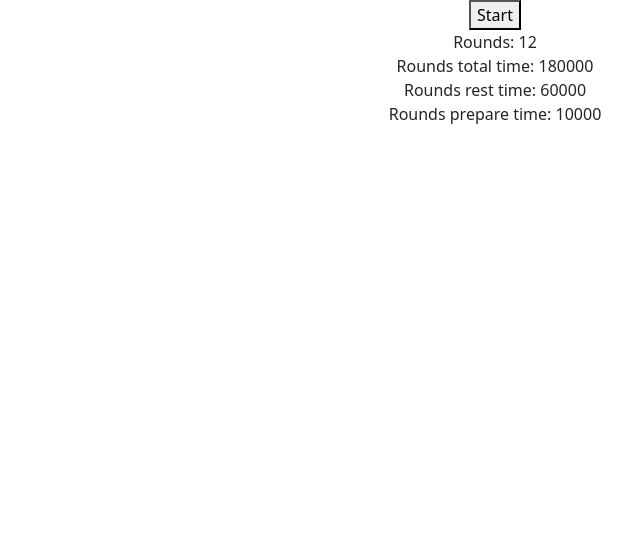
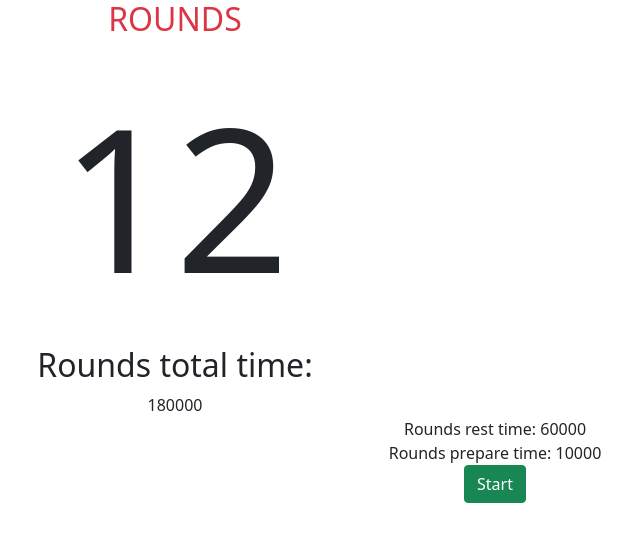
Before and after one commit to Omega24v/BoxingApp, a React (Create React App) app: page / in a window 1280 px wide. Shown: the top 542 px of the page, without its empty margins (145-785 px from the left). Built offline with nearby package versions, Linux system fonts and the light colour scheme.

Commit message:
replace elements to react-bootstrap

```diff
--- a/src/components/timer/Timer.js
+++ b/src/components/timer/Timer.js
@@ -1,17 +1,40 @@
 import React from 'react';
 import {connect} from "react-redux";
 import {setDefaultValues, startTimer, stopTimer} from "../../store/actions/timerActions";
-
+import { Col, Button } from 'react-bootstrap';
+import cl from './Timer.module.sass';
 
 const Timer = props => {
     return (
-        <div>
-            <button>{props.isEnabled ? 'Stop' : 'Start'}</button>
-            <div>Rounds: {props.rounds}</div>
-            <div>Rounds total time: {props.roundTime}</div>
-            <div>Rounds rest time: {props.restTime}</div>
-            <div>Rounds prepare time: {props.prepareTime}</div>
-        </div>
+        <>
+            <Col lg={6} className={[cl.rounds, cl.dflex].join( )}>
+                <h2 className={cl.rounds__text}>
+                    Rounds
+                </h2>
+                <span className={cl.rounds__count}>
+                    {props.rounds}
+                </span>
+            </Col>
+
+            <Col lg={6} className={cl.total}>
+                <h2 className={cl.total__text}>
+                    Rounds total time:
+                </h2>
+                <span className={cl.total__count}>
+                    {props.roundTime}
+                </span>
+            </Col>
+
+            <Col lg={12}>
+                <div className={cl.rest}>
+                    Rounds rest time: {props.restTime}
+                </div>
+                <div className={cl.prepare}>
+                    Rounds prepare time: {props.prepareTime}
+                </div>
+            </Col>
+            <Button variant="success">{props.isEnabled ? 'Stop' : 'Start'}</Button>
+        </>
     );
 };
 
--- /dev/null
+++ b/src/components/timer/Timer.module.sass
@@ -0,0 +1,11 @@
+@import '~bootstrap/scss/bootstrap.scss';
+
+.rounds
+  background-color: #fff
+  border-radius: 10px
+  &__text
+    color: $red
+    text-transform: uppercase
+    font-size: 32px
+  &__count
+    font-size: 200px
```
